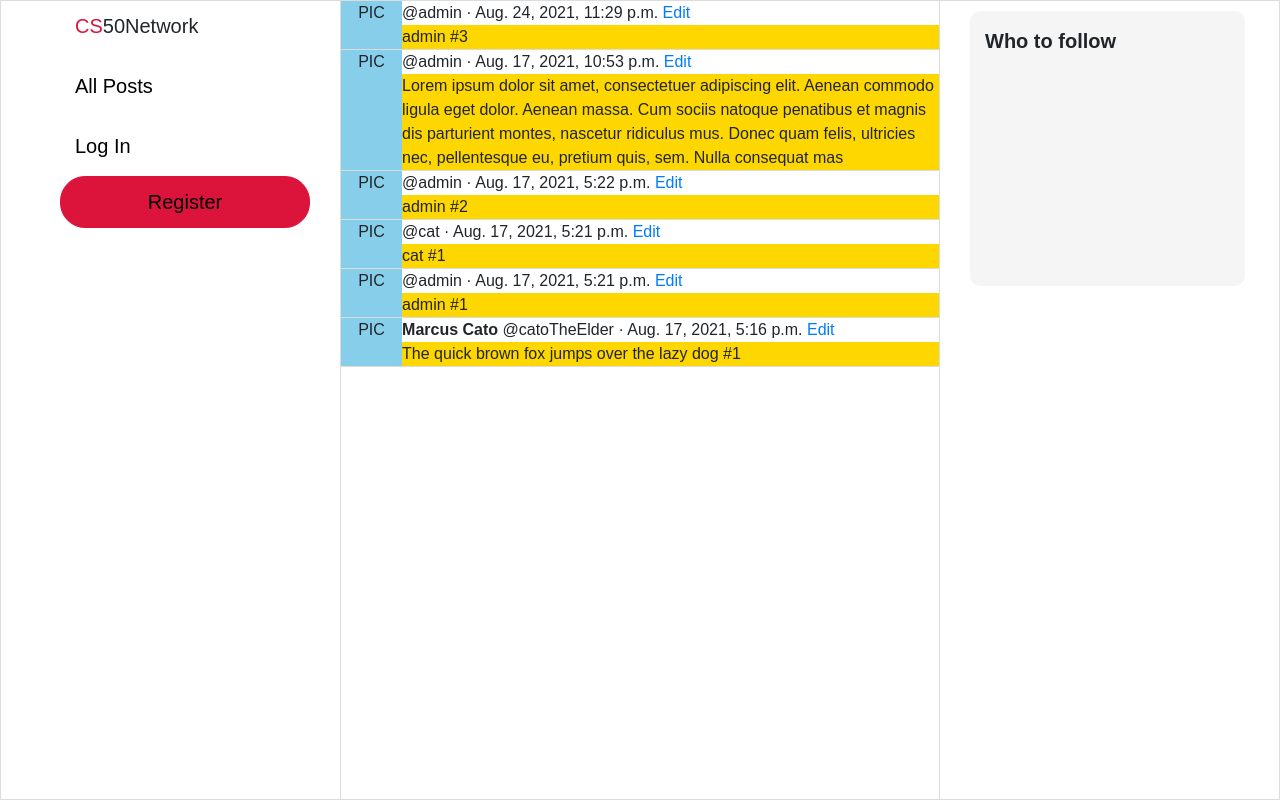
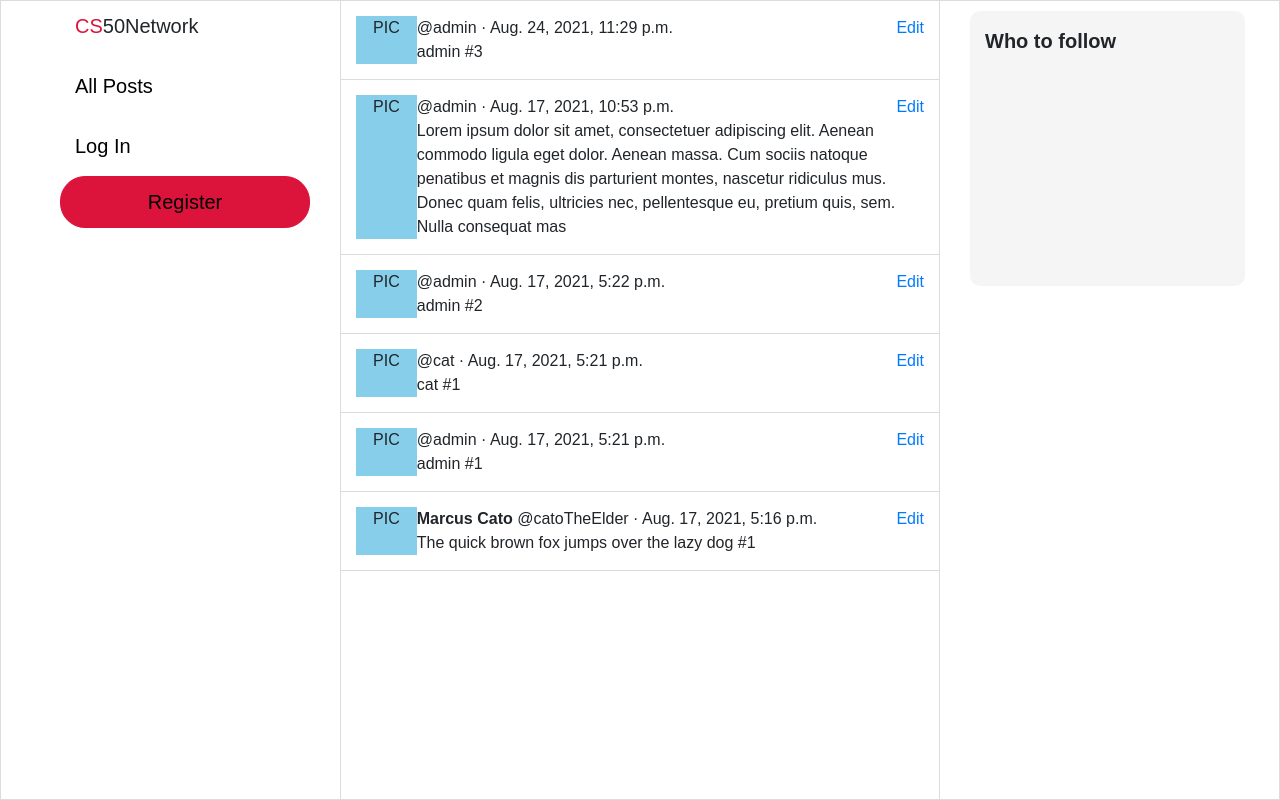
Before and after one commit to hqz3/cs50w-project4-network, a Django app: page / in a window 1280 px wide. Run offline with Django 3.2, Linux system fonts and the light colour scheme; data comes from the database, SQL or seed files in the repository; both versions use the stored data as it was after the commit; some libraries are stand-ins or nearby versions.

Commit message:
updated edit button's placement

```diff
--- a/network/static/network/styles.css
+++ b/network/static/network/styles.css
@@ -130,9 +130,13 @@
      transition: filter 0.25s;
  }
 
+ .post-outer-container {
+     border-bottom: 1px solid gainsboro;
+     padding: 15px;
+ }
+
 .post-container {
     background-color: white;
-    border-bottom: 1px solid gainsboro;
     display: flex;
     font-size: 16px;
     height: auto;
@@ -149,8 +153,13 @@
     width: 100%;
 }
 
+.post-body-top {
+    display: flex;
+    justify-content: space-between;
+}
+
 .post-body {
-    background-color: gold;
+    /* background-color: gold; */
 }
 
 .post-options {
--- a/network/templates/network/index.html
+++ b/network/templates/network/index.html
@@ -19,14 +19,19 @@
 
         </div>
         {% endif %}
+
         {% for post in posts %}
+        <div class="post-outer-container">
+
             <div class="post-container">
                 <div class="profile-pic">
                     PIC
                 </div>
                 <div class="post-body-container">
                     <div class="post-body-top">
-                    <b>{{ post.user.first_name }} {{ post.user.last_name }} </b> @{{ post.user.username }} · {{ post.timestamp }}
+                        <div>
+                            <b>{{ post.user.first_name }} {{ post.user.last_name }}</b> @{{ post.user.username }} · {{ post.timestamp }}
+                        </div>
                         <a class="edit" href=""#>Edit</a>
                     </div>
 
@@ -54,5 +59,7 @@
                 </div>
 
             </div>
+
+        </div>
         {% endfor %}
         {% endblock %}
```
Also changed, not shown: db.sqlite3. Lines whose indentation alone changed are shown as unchanged.
